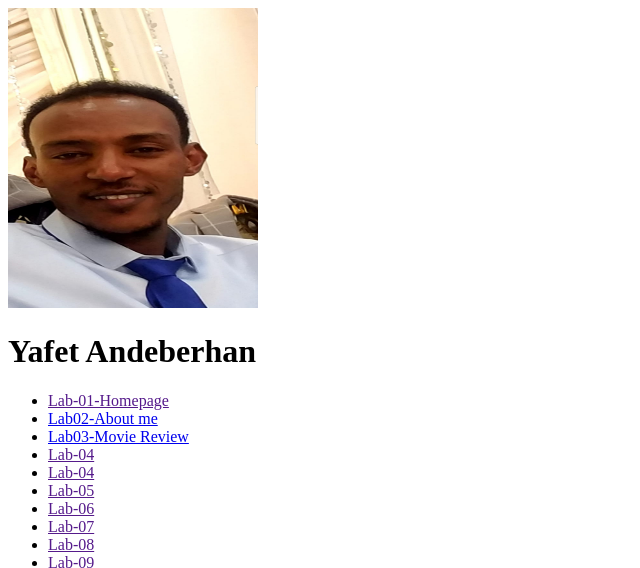
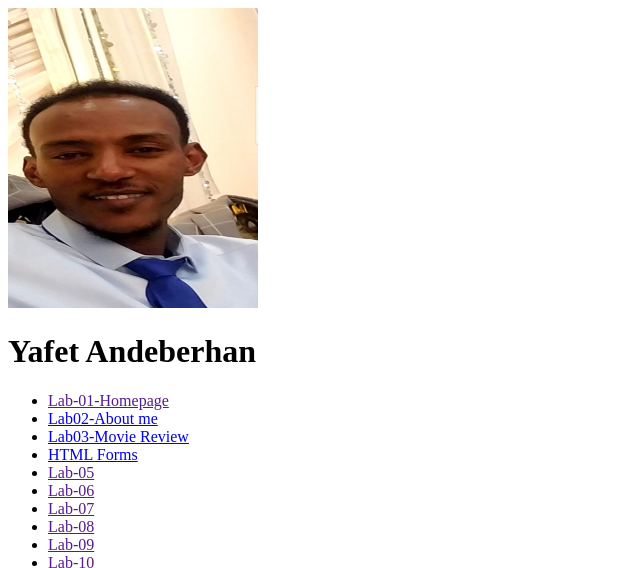
Before and after one commit to yafethabtemichael/yafethabtemichael.github.io, a plain HTML site: page index.html in a window 1280 px wide. Shown: the top 568 px of the page, without its empty margins (0-640 px from the left). Drawn offline with Linux system fonts and the light colour scheme.

Commit message:
Link update

```diff
--- a/index.html
+++ b/index.html
@@ -14,8 +14,7 @@
     <li><a href="">Lab-01-Homepage</a></li>
     <li><a href="WAP-LAB2/aboutme.html">Lab02-About me</a></li>
     <li><a href="WAP-LAB3/tmnt.html">Lab03-Movie Review</a></li>
-    <li><a href="">Lab-04</a></li>
-    <li><a href="">Lab-04</a></li>
+    <li><a href="WAP-LAB4/index.html">HTML Forms</a></li>
     <li><a href="">Lab-05</a></li>
     <li><a href="">Lab-06</a></li>
     <li><a href="">Lab-07</a></li>
```
